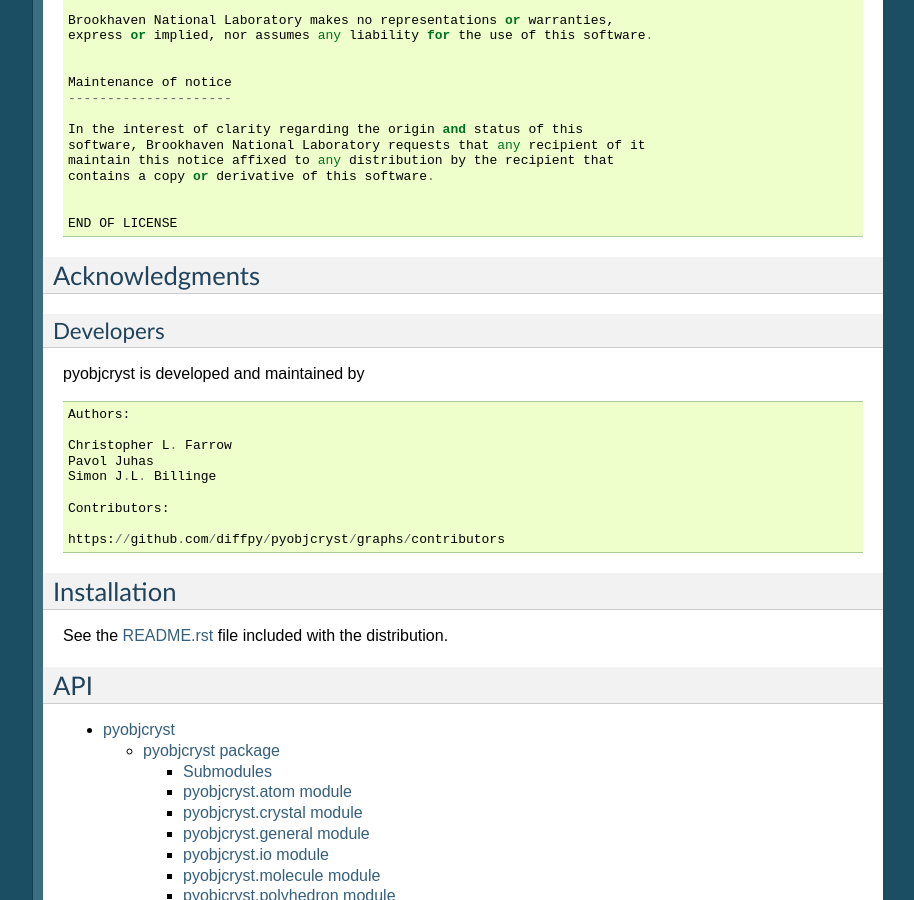
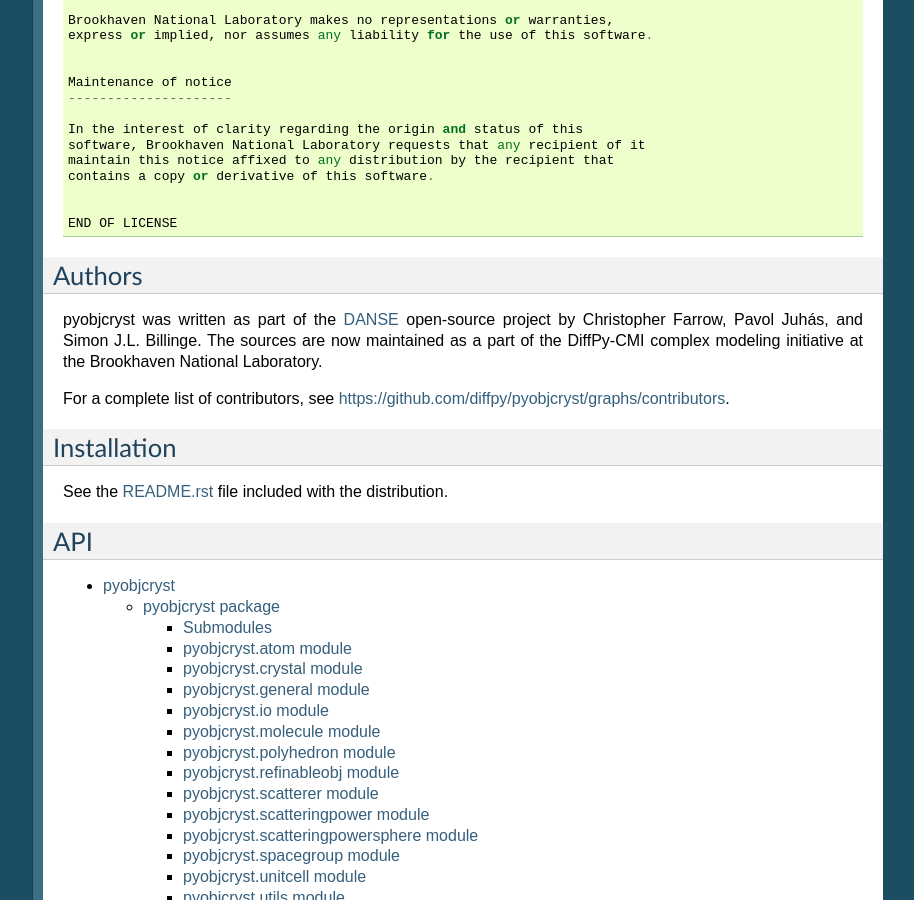
Before and after one commit to diffpy/pyobjcryst, a Sphinx documentation site: the page built from doc/manual/source/index.rst, in a window 1280 px wide and 900 px high, scrolled down 2097 px. Shown: the whole window, without its empty margins (187-1101 px from the left). Built offline with Sphinx 7.4.7, drawn with Linux system fonts in a browser that asks for light colours; the version number could not be read and is left out; some of the changed text lies outside the part shown.

Commit message:
Updated Authors paragraph to mention BNL-CMI.

```diff
--- a/doc/manual/source/index.rst
+++ b/doc/manual/source/index.rst
@@ -15,14 +15,18 @@
 
 
 ================
-Acknowledgments
+Authors
 ================
 
-Developers
------------
-pyobjcryst is developed and maintained by
+pyobjcryst was written as part of the DANSE_ open-source project by
+Christopher Farrow, Pavol Juhás, and Simon J.L. Billinge.
+The sources are now maintained as a part of the DiffPy-CMI complex
+modeling initiative at the Brookhaven National Laboratory.
 
-.. literalinclude:: ../../../AUTHORS.txt
+For a complete list of contributors, see
+https://github.com/diffpy/pyobjcryst/graphs/contributors.
+
+.. _DANSE: http://danse.us/
 
 ======================================
 Installation
```
